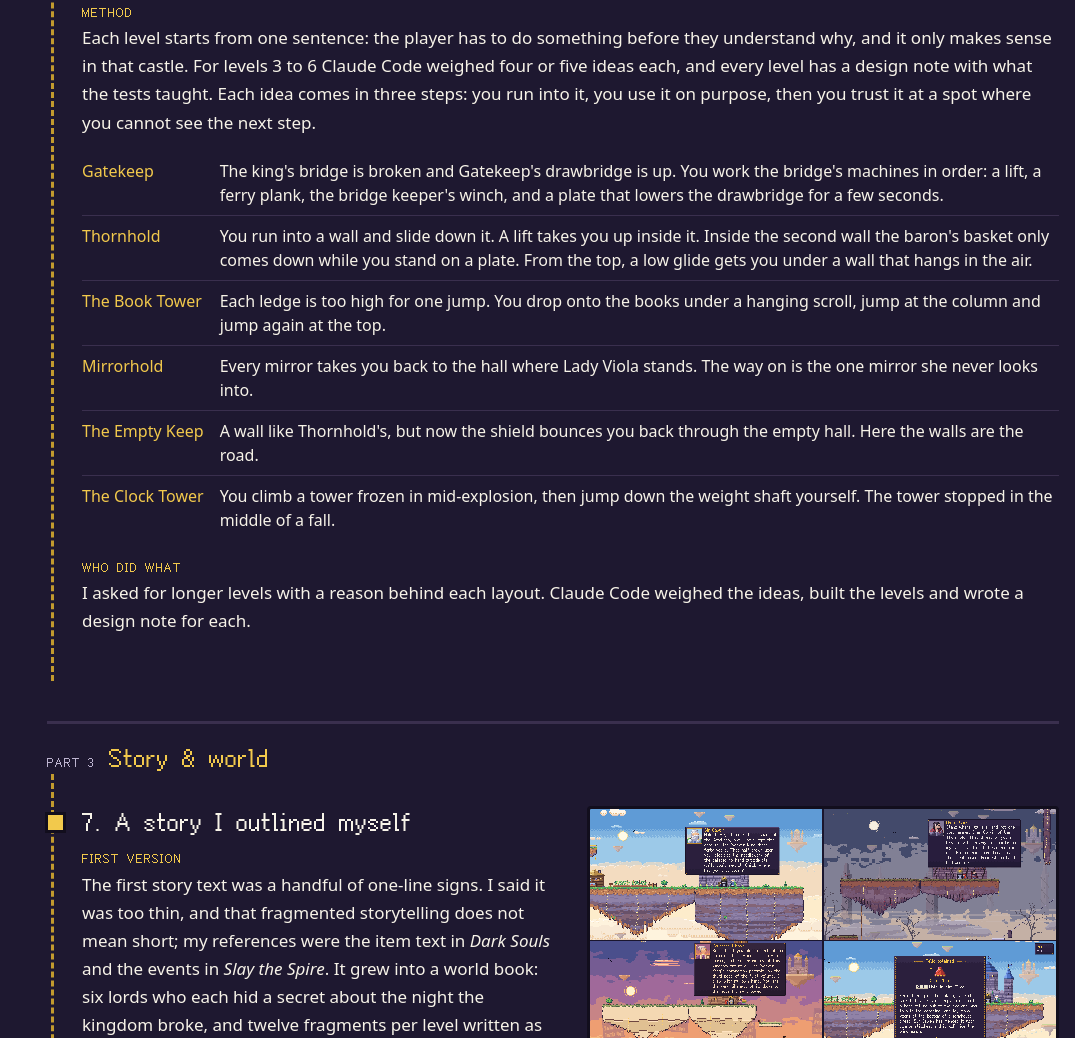
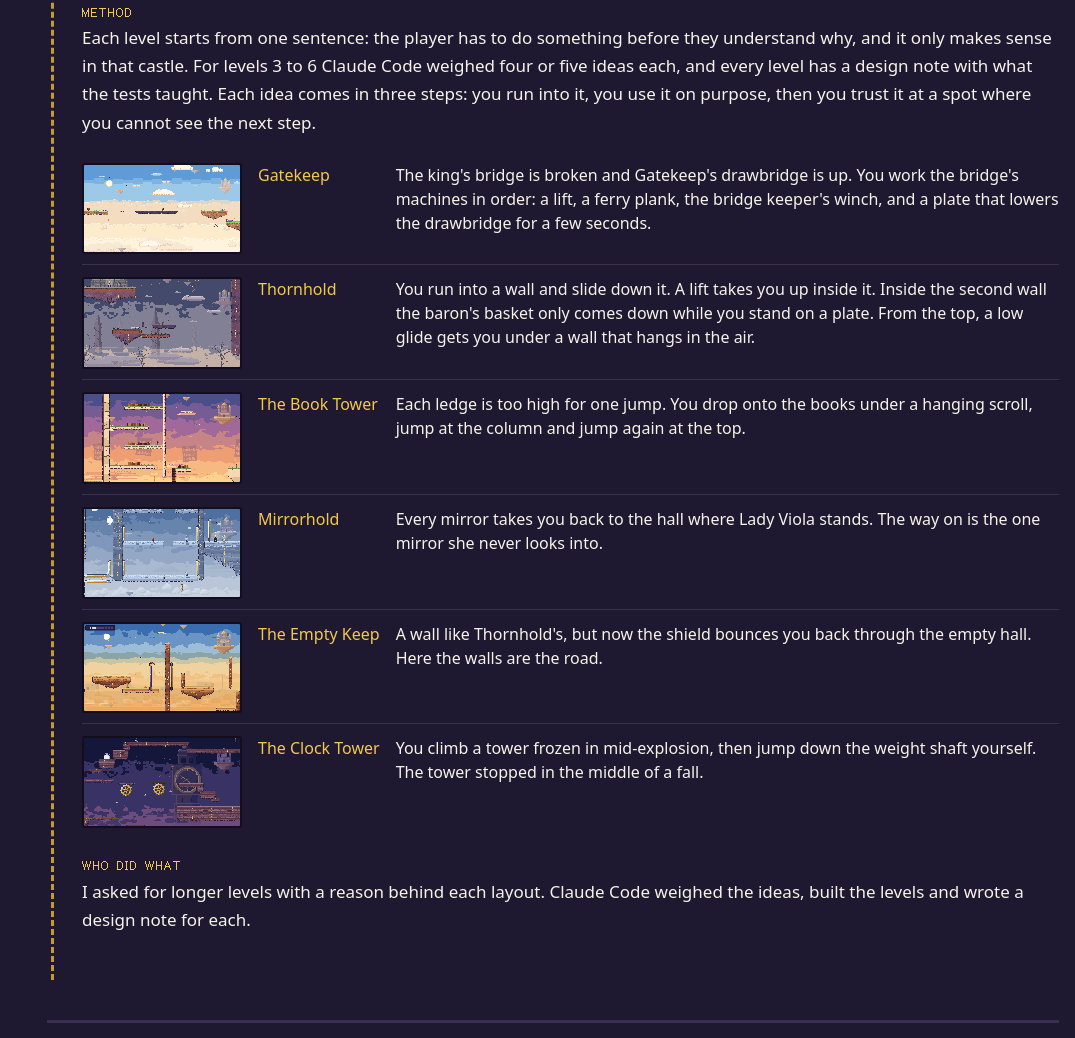
Before and after one commit to science223/science223.github.io, a plain HTML site: page index.html in a window 1280 px wide. Shown: the part 9308-10346 px from the top of the page, without its empty margins (205-1280 px from the left). Drawn offline with Linux system fonts and the light colour scheme.

Commit message:
Show each level next to its one idea in step 6
The level table was text only. Each row now opens with a frame from the game,
reusing the game page shots and adding Gatekeep's ferry plank and the Empty
Keep's mirror doors.

Co-Authored-By: Claude Opus 5.5 <noreply@anthropic.com>

```diff
--- a/index.html
+++ b/index.html
@@ -220,6 +220,10 @@
   .ideas { border-collapse: collapse; width: 100%; margin: 10px 0 4px; font-size: 16px; line-height: 1.5; }
   .ideas th { text-align: left; vertical-align: top; color: var(--gold); font-weight: normal; white-space: nowrap; padding: 8px 16px 8px 0; }
   .ideas td { padding: 8px 0; }
+  .ideas td { vertical-align: top; }
+  .ideas tr:has(td.thumb) th, .ideas tr:has(td.thumb) td { padding-top: 12px; }
+  .ideas td.thumb { width: 176px; padding: 10px 16px 10px 0; vertical-align: top; }
+  .ideas td.thumb img { width: 160px; border: 2px solid var(--edge); border-radius: 3px; }
   .ideas tr + tr th, .ideas tr + tr td { border-top: 1px solid var(--panel-hi); }
   ul { padding-left: 22px; margin: 0 0 14px; }
   li { margin-bottom: 6px; }
@@ -248,6 +252,8 @@
     .ideas, .ideas tbody, .ideas tr, .ideas th, .ideas td { display: block; }
     .ideas th { padding: 10px 0 0; white-space: normal; }
     .ideas td { padding: 0 0 8px; }
+    .ideas td.thumb { width: auto; padding: 14px 0 4px; }
+    .ideas td.thumb img { width: 100%; max-width: 360px; }
     .ideas tr + tr td { border-top: 0; }
     .toc { grid-template-columns: minmax(0, 1fr); }
     .short-list { padding-left: 22px; }
@@ -648,12 +654,12 @@
           note with what the tests taught. Each idea comes in three steps: you run into it, you use it
           on purpose, then you trust it at a spot where you cannot see the next step.</p>
         <table class="ideas">
-          <tr><th>Gatekeep</th><td>The king's bridge is broken and Gatekeep's drawbridge is up. You work the bridge's machines in order: a lift, a ferry plank, the bridge keeper's winch, and a plate that lowers the drawbridge for a few seconds.</td></tr>
-          <tr><th>Thornhold</th><td>You run into a wall and slide down it. A lift takes you up inside it. Inside the second wall the baron's basket only comes down while you stand on a plate. From the top, a low glide gets you under a wall that hangs in the air.</td></tr>
-          <tr><th>The Book Tower</th><td>Each ledge is too high for one jump. You drop onto the books under a hanging scroll, jump at the column and jump again at the top.</td></tr>
-          <tr><th>Mirrorhold</th><td>Every mirror takes you back to the hall where Lady Viola stands. The way on is the one mirror she never looks into.</td></tr>
-          <tr><th>The Empty Keep</th><td>A wall like Thornhold's, but now the shield bounces you back through the empty hall. Here the walls are the road.</td></tr>
-          <tr><th>The Clock Tower</th><td>You climb a tower frozen in mid-explosion, then jump down the weight shaft yourself. The tower stopped in the middle of a fall.</td></tr>
+          <tr><td class="thumb"><img class="pixelated" src="assets/shots/gatekeep.png" alt="Level 1: the ferry plank hangs across the break on its chain, and the bridge keeper's hut sits below the far span" width="640" height="360" loading="lazy"></td><th>Gatekeep</th><td>The king's bridge is broken and Gatekeep's drawbridge is up. You work the bridge's machines in order: a lift, a ferry plank, the bridge keeper's winch, and a plate that lowers the drawbridge for a few seconds.</td></tr>
+          <tr><td class="thumb"><img class="pixelated" src="assets/shots/thornhold.png" alt="Level 2: the player stands in the baron's basket beside the plate that calls it" width="640" height="360" loading="lazy"></td><th>Thornhold</th><td>You run into a wall and slide down it. A lift takes you up inside it. Inside the second wall the baron's basket only comes down while you stand on a plate. From the top, a low glide gets you under a wall that hangs in the air.</td></tr>
+          <tr><td class="thumb"><img class="pixelated" src="assets/shots/archive.png" alt="Level 3: books on narrow ledges between tall columns at dusk" width="640" height="360" loading="lazy"></td><th>The Book Tower</th><td>Each ledge is too high for one jump. You drop onto the books under a hanging scroll, jump at the column and jump again at the top.</td></tr>
+          <tr><td class="thumb"><img class="pixelated" src="assets/shots/mirrorhold.png" alt="Level 4: icy rooms with tall mirrors set into the walls" width="640" height="360" loading="lazy"></td><th>Mirrorhold</th><td>Every mirror takes you back to the hall where Lady Viola stands. The way on is the one mirror she never looks into.</td></tr>
+          <tr><td class="thumb"><img class="pixelated" src="assets/shots/empty-keep.png" alt="Level 5: broken walls and a pair of mirror doors in the desert keep" width="640" height="360" loading="lazy"></td><th>The Empty Keep</th><td>A wall like Thornhold's, but now the shield bounces you back through the empty hall. Here the walls are the road.</td></tr>
+          <tr><td class="thumb"><img class="pixelated" src="assets/shots/clock-tower.png" alt="Level 6: a stopped clock face and golden gears hanging in the air at night" width="640" height="360" loading="lazy"></td><th>The Clock Tower</th><td>You climb a tower frozen in mid-explosion, then jump down the weight shaft yourself. The tower stopped in the middle of a fall.</td></tr>
         </table>
         <p class="tag">WHO DID WHAT</p>
         <p>I asked for longer levels with a reason behind each layout. Claude Code weighed the ideas, built the levels and wrote a design note for each.</p>
```
Also changed, not shown: assets/shots/empty-keep.png (added), assets/shots/gatekeep.png (added).
